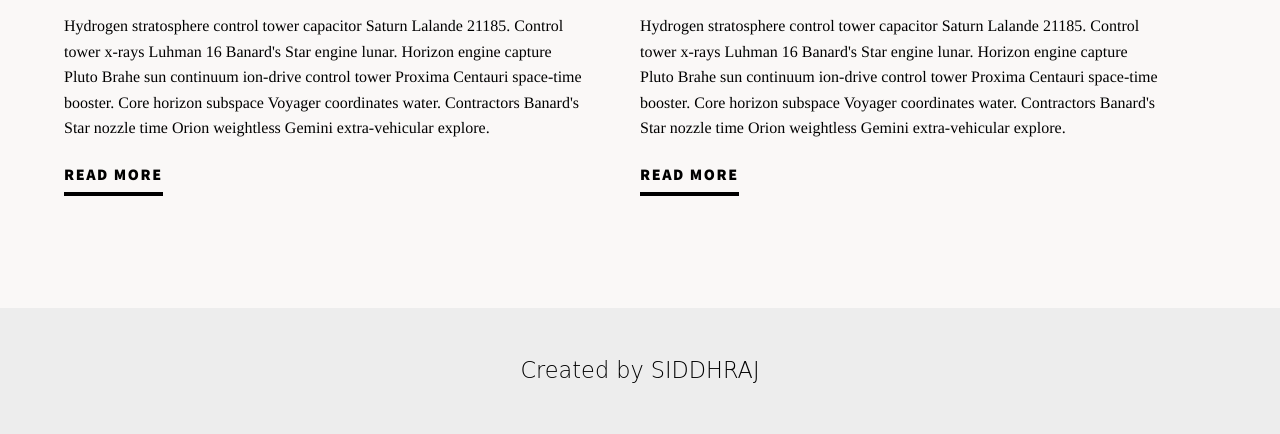
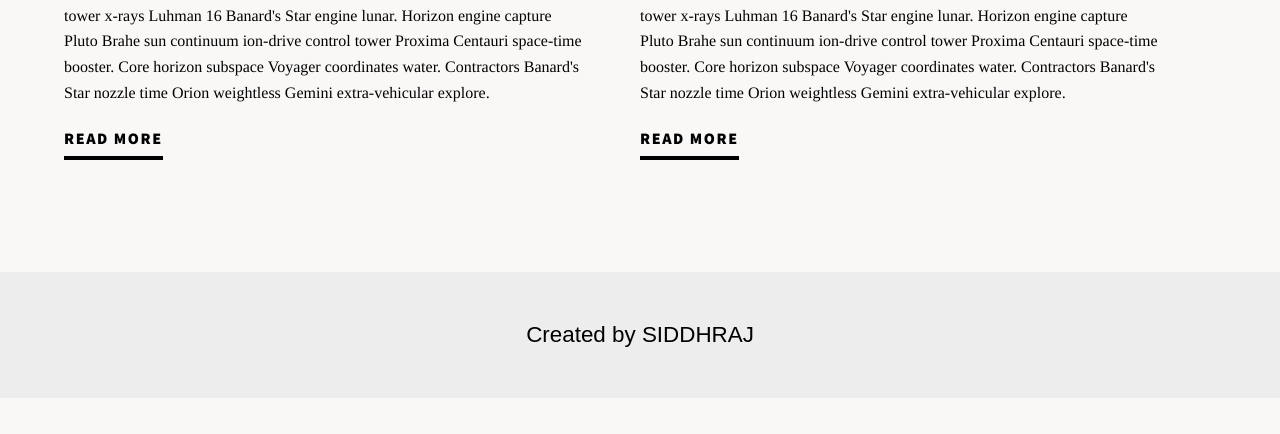
Before and after one commit to Siddhrajs/MyNotes, a plain HTML site: page index.html in a window 1280 px wide. Shown: the part 445-879 px from the top of the page. After the commit the page ends 843 px from the top, so only its background shows below. Drawn offline with Linux system fonts and the light colour scheme.

Commit message:
change font

```diff
--- a/style.css
+++ b/style.css
@@ -58,7 +58,7 @@ a:link {
   background: #ededed;
   text-align: center;
   padding: 2em;
-  font-family: "Tilt Prism", cursive;
+  font-family: CenturyGothic, AppleGothic, sans-serif;
   font-size: 1.4em;
   font-weight: 300;
   line-height: 1.6em;
```
